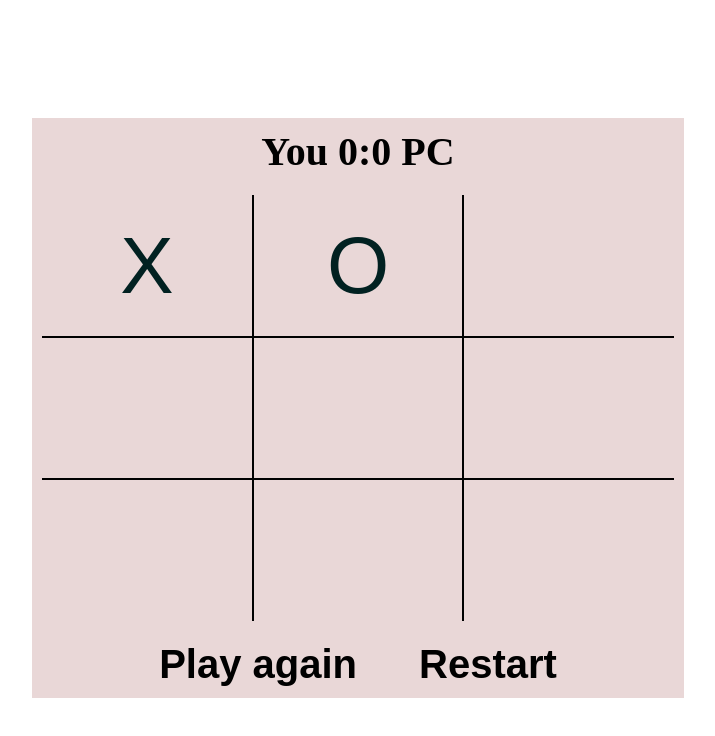
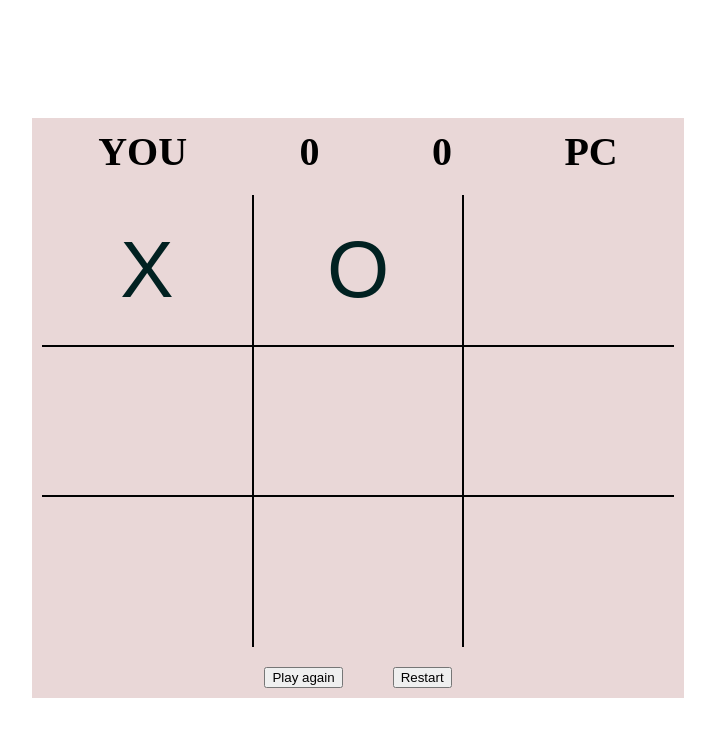
Before and after one commit to Justasrimavicius/tictactoe, a plain HTML site: page index.html in a window 1280 px wide. Both pictures are taken after a click on the button 429 px from the left and 266 px from the top of the page. Shown: the whole page, without its empty margins (282-997 px from the left). Drawn offline with Linux system fonts and the light colour scheme.

Commit message:
Not finished. Need to remake the scope system, add restart/play again functions.

```diff
--- a/index.html
+++ b/index.html
@@ -10,7 +10,9 @@
 <body>
     <div id="main-window">
         <div id="score">
-           You 0:0 PC
+            <div>YOU</div>
+            <div id="YOU">0</div><div id="PC">0</div>
+            <div>PC</div>
         </div>
         <div id="tiles">
             <button class="window" id="first"></button>
--- a/script.js
+++ b/script.js
@@ -1,32 +1,52 @@
-(()=>{
+(()=>{ // main module
     const Tiles={
-        first: true,
-        second: true,
-        third: true,
-        fourth: true,
-        fifth: true,
-        sixth: true,
-        seventh: true,
-        eigth: true,
-        ninth: true,
+        first:'',
+        second:'',
+        third:'',
+        fourth:'',
+        fifth:'',
+        sixth:'',
+        seventh:'',
+        eigth:'',
+        ninth:'',
     };
+    let isPlayable=true;
     const fieldButtons=document.querySelectorAll('.window');
     fieldButtons.forEach(element=>{
         element.addEventListener('click',function(){
+            if(isPlayable==true){
                 if(!element.innerText){
                     element.innerText+='X';
                     Object.keys(Tiles).forEach(tilesElement=>{
-                    if(element.id==tilesElement)Tiles[tilesElement]=false; // check for clicked buttons id. when it matches with one of the keys on Tiles object, set the value of that key to false(meaning, that tile is used now and wont be able to be clikced)
+                        if(element.id==tilesElement)Tiles[tilesElement]='player'; // check for clicked buttons id. when it matches with one of the keys on Tiles object, set the value of that key to false(meaning, that tile is used now and wont be able to be clikced)
                     })
-                ComputerTurn();
+                    isPlayable=CheckWinners(Tiles,isPlayable);
+                    isPlayable=ComputerTurn(isPlayable,Tiles);
+
+                    console.log(isPlayable);
+                }
             }
         });
     });
+    document.querySelector('.play-again').addEventListener('click',function(){
+        console.log('playagain');
+        fieldButtons.forEach(element=>{
+            element.innerText='';
+        });
+        isPlayable=true;
+        Object.entries(Tiles).forEach(element=>{
+            element[1]='';
+        });
+    }
+    );
 
-    function ComputerTurn(){ // computer players logic
+
+    function ComputerTurn(isPlayable,Tiles){ // computer players logic
+        if(isPlayable==true){
             TilesArray=Object.entries(Tiles); // turn the object 'Tiles' into an array
-        const availableTiles=TilesArray.filter(tile=>tile[1]==true); // Check each index of TilesArray and filter out the ones that have the value 'true'(the ones that haven't been clicked or selected by the computer)
+            const availableTiles=TilesArray.filter(tile=>tile[1]==''); // Check each index of TilesArray and filter out the ones that have the value blank(the ones that haven't been clicked or selected by the computer or player)
             const chosenTile=Math.floor((Math.random()*availableTiles.length)+1); // choose one tile out of the availableTiles
+            console.log(Tiles);
             let temp='';
             availableTiles.forEach((element,index)=>{ // go through availableTiles array
                 if(chosenTile-1==index){ // find which index equals to chosenTile(-1, because chosenTile can be from 1 to 9)
@@ -36,8 +56,37 @@
             TilesArray.forEach(element => { // go through 'Tiles' object(turned into an array)
                 if(temp==element[0]){ // find which elements first value in tiles array(Tiles object key) equals to 'temp' string
                     document.querySelector(`#${temp}`).innerText='O'; // update the button with the id of that objects key
-                Tiles[temp]=false; // turn that objects key to false
+                    Tiles[temp]='computer'; // turn that objects key to 'computer'
                 }
             });
+            return isPlayable=CheckWinners(Tiles,isPlayable);
+        }
+        else{
+            return isPlayable=false;
+        }
     }
 })();
+
+function CheckWinners(Tiles,playable){ // check for winners
+    if( (Tiles.first=='player'&&Tiles.second=='player'&&Tiles.third=='player')||(Tiles.fourth=='player'&&Tiles.fifth=='player'&&Tiles.sixth=='player')||(Tiles.seventh=='player'&&Tiles.eigth=='player'&&Tiles.ninth=='player')||(Tiles.first=='player'&&Tiles.fourth=='player'&&Tiles.seventh=='player')||(Tiles.second=='player'&&Tiles.fifth=='player'&&Tiles.eigth=='player')||(Tiles.third=='player'&&Tiles.sixth=='player'&&Tiles.ninth=='player')||(Tiles.first=='player'&&Tiles.fifth=='player'&&Tiles.ninth=='player')||(Tiles.third=='player'&&Tiles.fifth=='player'&&Tiles.ninth=='player') ){
+        console.log('player won');
+        ScoreUpdate(`YOU`);
+        playable=false;
+        return playable;
+    }
+    else if( (Tiles.first=='computer'&&Tiles.second=='computer'&&Tiles.third=='computer')||(Tiles.fourth=='computer'&&Tiles.fifth=='computer'&&Tiles.sixth=='computer')||(Tiles.seventh=='computer'&&Tiles.eigth=='computer'&&Tiles.ninth=='computer')||(Tiles.first=='computer'&&Tiles.fourth=='computer'&&Tiles.seventh=='computer')||(Tiles.second=='computer'&&Tiles.fifth=='computer'&&Tiles.eigth=='computer')||(Tiles.third=='computer'&&Tiles.sixth=='computer'&&Tiles.ninth=='computer')||(Tiles.first=='computer'&&Tiles.fifth=='computer'&&Tiles.ninth=='computer')||(Tiles.third=='computer'&&Tiles.fifth=='computer'&&Tiles.ninth=='computer') ){
+        console.log('Computer won');
+        ScoreUpdate(`PC`);
+        playable=false;
+        return playable;
+    }else{
+    playable=true;
+    return playable;
+    }
+
+}
+
+function ScoreUpdate(whoToUpdate){
+    document.querySelector(`#${whoToUpdate}`).innerText=(parseInt(document.querySelector(`#${whoToUpdate}`).innerText)+1);
+
+}
--- a/styles.css
+++ b/styles.css
@@ -21,18 +21,12 @@ body{
     align-items: center;
 
 }
-button{
-    border: none;
-    text-decoration: none;
-    background: none;
-    font-size: 40px;
-    font-weight: bold;
-}
+
 #score{
     font-size: 40px;
     font-weight: bold;
     display: flex;
-    justify-content: center;
+    justify-content: space-around;
     align-items: center;
 }
 #tiles{
```
Lines whose indentation alone changed are shown as unchanged.
